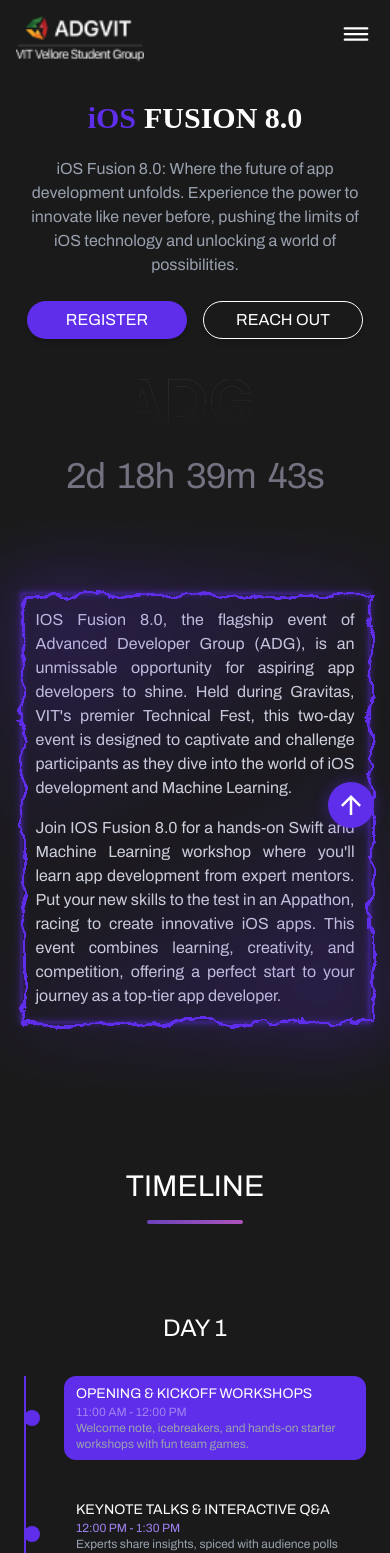
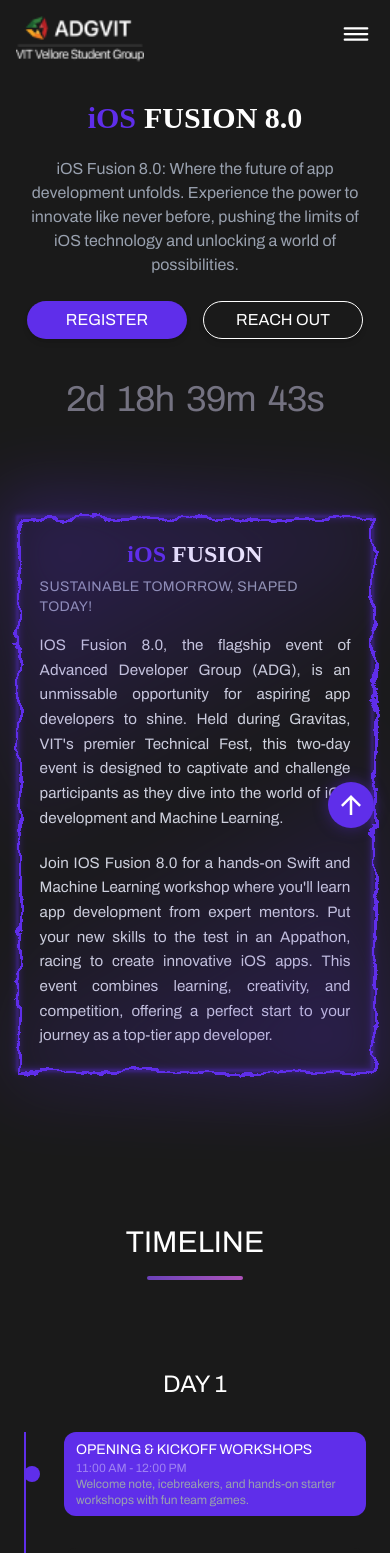
Before and after one commit to ADG-VITV/IOS-Fusion-2025, a Next.js app: page / in a window 390 px wide. Shown: the top 1553 px of the page. Built offline with nearby package versions, Linux system fonts and the light colour scheme; a web font is replaced by a local one.

Commit message:
Fixed responsiveness for ipad screens

```diff
--- a/src/sections/Description.tsx
+++ b/src/sections/Description.tsx
@@ -11,27 +11,29 @@
             speed={2}
             chaos={0.5}
             thickness={3}
-            className="w-[90%] m-4 mb-8 sm:m-8 sm:w-[75%]  text-white sm:p-12 md:p-16 text-center rounded-2xl bg-[#1A1A1A] z-10 ">
-            <div className="flex-col hidden sm:flex items-center pb-5">
-                <p className="sm:text-4xl custom-font">
+            className="w-[92%] xs:w-[90%] m-4 mb-10 sm:mb-12 sm:m-8 sm:w-[75%] text-white p-6 sm:p-12 md:p-16 rounded-2xl bg-[#1A1A1A] z-10 ">
+            <div className="flex flex-col items-center   sm:items-center text-left sm:text-center gap-2 sm:gap-3 pb-4 sm:pb-6">
+                <p className="text-2xl xs:text-3xl sm:text-4xl font-semibold custom-font leading-tight">
                   <span className="text-[#5F2EEA]">iOS</span> FUSION
                 </p>
-                <p className="text-gray-400">SUSTAINABLE TOMORROW, SHAPED TODAY!</p>
+                <p className="text-gray-400 text-sm sm:text-base tracking-wide uppercase">SUSTAINABLE TOMORROW, SHAPED TODAY!</p>
             </div>
-            <p className="m-4 text-gray-300 text-justify sm:text-center">
+            <div className="space-y-5 sm:space-y-6">
+              <p className="text-gray-300 text-[0.95rem] sm:text-base leading-relaxed text-justify sm:text-center">
                   IOS Fusion 8.0, the flagship event of Advanced Developer Group (ADG), is
                   an unmissable opportunity for aspiring app developers to shine. Held
                   during Gravitas, VIT's premier Technical Fest, this two-day event is
                   designed to captivate and challenge participants as they dive into the
                   world of iOS development and Machine Learning.
               </p>
-            <p className="m-4 text-gray-300 text-justify sm:text-center">
+              <p className="text-gray-300 text-[0.95rem] sm:text-base leading-relaxed text-justify sm:text-center">
                   Join IOS Fusion 8.0 for a hands-on Swift and Machine Learning workshop where you'll learn app
                   development from expert mentors. Put your new skills to the test in an
                   Appathon, racing to create innovative iOS apps. This event combines
                   learning, creativity, and competition, offering a perfect start to your
                   journey as a top-tier app developer.
               </p>
+            </div>
         </ElectricBorder>
     </section>
     );
--- a/src/sections/Home-mobile.tsx
+++ b/src/sections/Home-mobile.tsx
@@ -51,13 +51,7 @@
             </div>
           </div>
           <div className="flex flex-col justify-center items-center w-full space-y-8">
-            <Image
-              className="w-28 sm:w-32 opacity-70"
-              src="/ADG.png"
-              alt="ADG"
-              width={500}
-              height={500}
-            />
+
             <div className="text-3xl w-full flex justify-center">
               <div className="whitespace-nowrap">
                 <CountdownTimer targetDate="2025-09-26T10:00:00" />
--- a/src/sections/Home.tsx
+++ b/src/sections/Home.tsx
@@ -52,7 +52,7 @@
       </div>
 
       {/* Right Section: MacBook Scroll / Video */}
-      <div className="relative hidden md:flex w-[40%] lg:min-h-full justify-center items-start px-4 md:px-6 lg:px-8 -mt-20 pb-10">
+      <div className="relative hidden md:flex md:w-[30%] w-[40%] lg:min-h-full justify-center items-start px-4 md:px-6 lg:px-8 -mt-20 pb-10">
         <MacbookMedia
           variant="scroll"
           videoSrc="/Swift.mp4"
```
Lines whose indentation alone changed are shown as unchanged.
